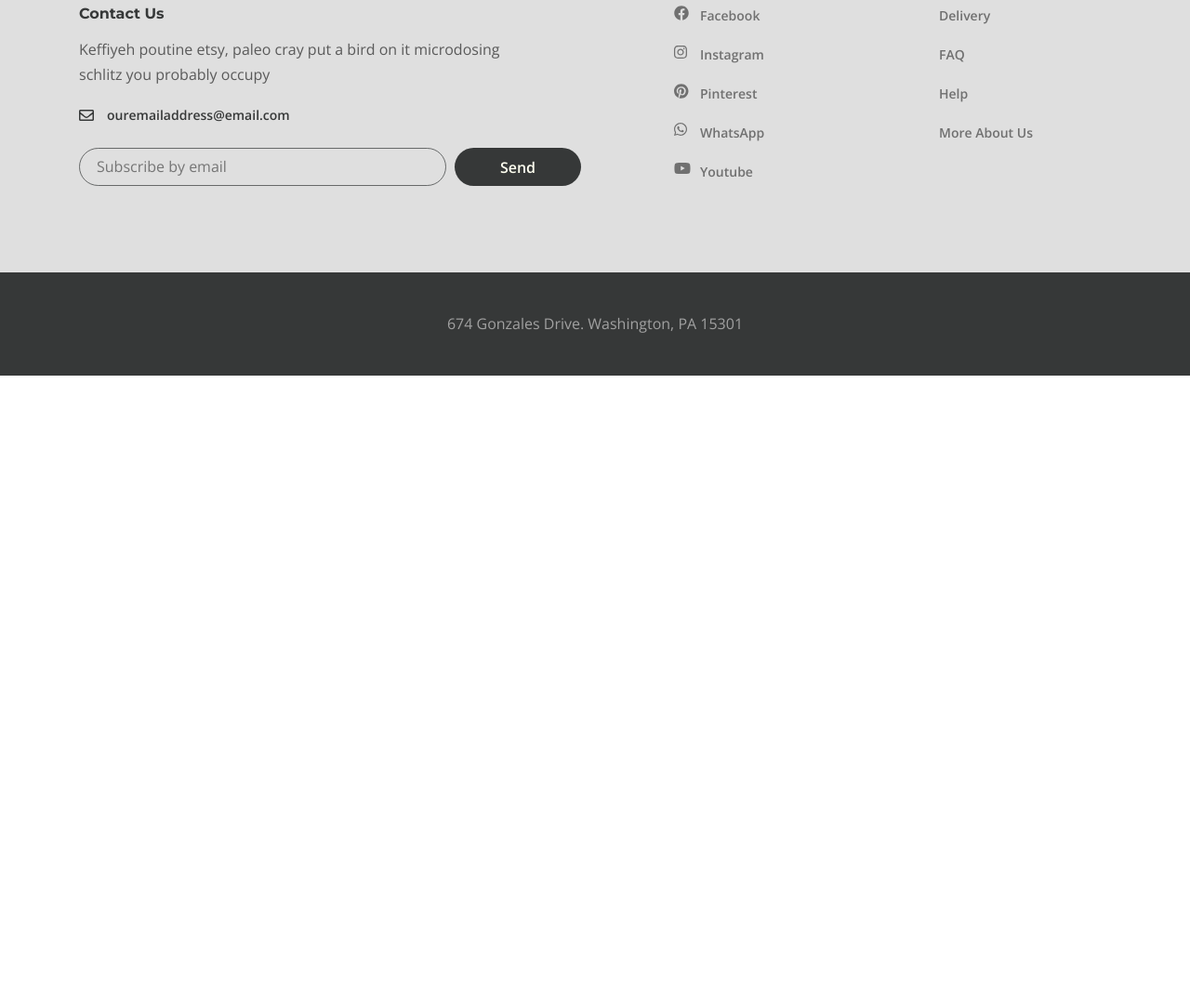
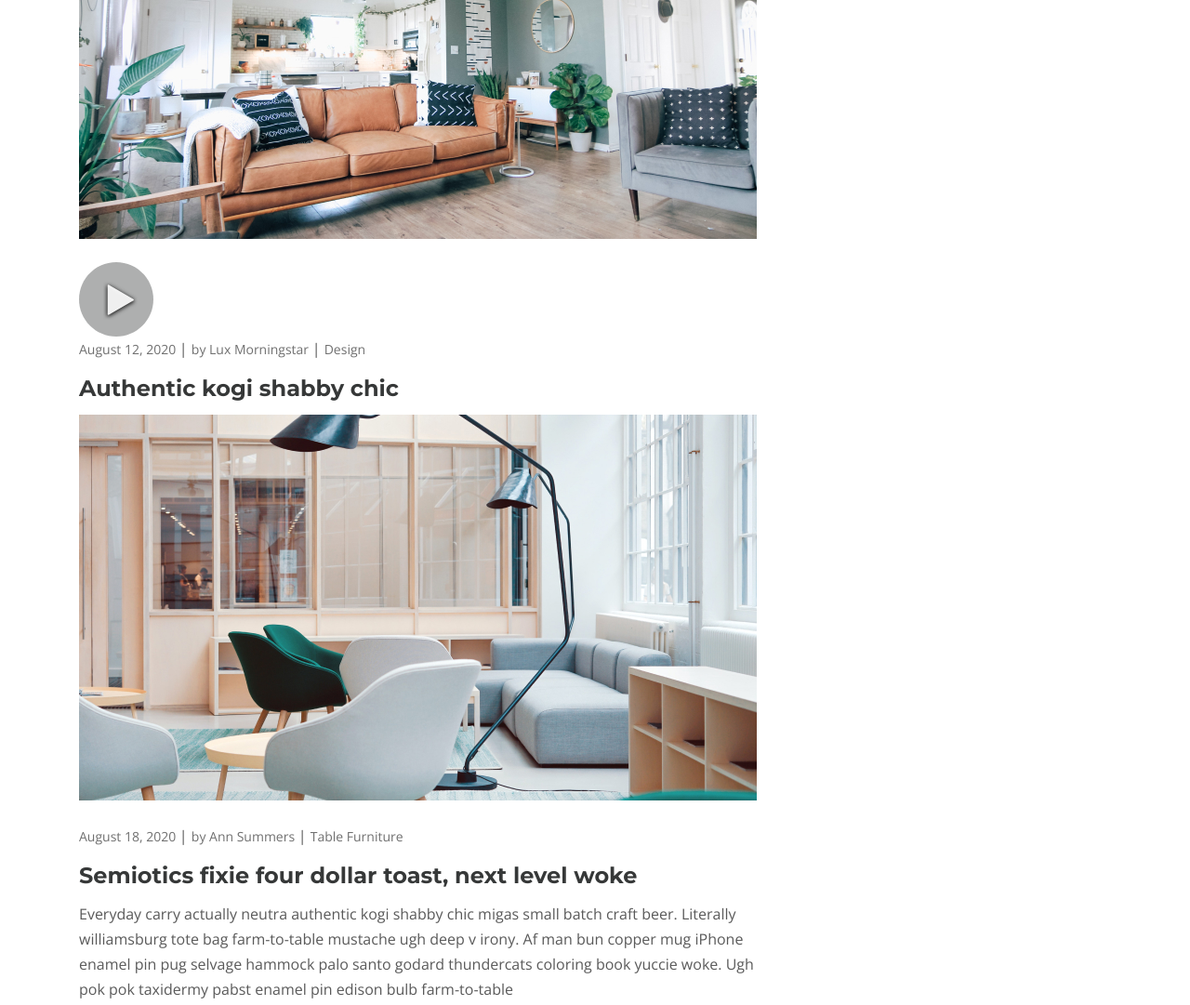
Before and after one commit to FedorLivshits/MultipageWebsite-gulp-scss, a website: page app/blog.html in a window 1280 px wide. Shown: the part 1485-2566 px from the top of the page at 93% size. Before the commit the page ends 1889 px from the top, so only its background shows below. Drawn offline with nearby package versions, Linux system fonts and the light colour scheme.

Commit message:
add html for posts in blog page

```diff
--- a/app/blog.html
+++ b/app/blog.html
@@ -108,7 +108,7 @@
                                     </p>
                                 </div>
                             </div>
-                            <div class="quote">
+                            <blockquote class="quote">
                                 <div class="quote__inner">
                                     <p class="quote__text">
                                         “Simplicity is not the goal. It is the by-product of a good idea and modest expectations”
@@ -116,6 +116,44 @@
                                     <span class="quote__author">
                                         Paul Rand
                                     </span>
+                                </div>
+                            </blockquote>
+                            <div class="blog__item article-popup">
+                                <div class="article-popup__box">
+                                    <img src="img/blog-img-2.jpg" alt="img" class="blog__item-img">
+                                    <a href="#" class="blog__item-popup">
+                                        <img src="img/play-button.svg" alt="play button" class="blog__item-play">
+                                    </a>
+                                </div>
+                                <div class="blog__item-info">
+                                    <ul class="blog__item-links">
+                                        <li class="blog__item-link">
+                                            <a href="#">August 12, 2020 </a> |
+                                            <a href="#">by Lux Morningstar </a> |
+                                            <a href="#">Design </a>
+                                        </li>
+                                    </ul>
+                                    <h3 class="blog__item-title">
+                                        Authentic kogi shabby chic
+                                    </h3>
+                                </div>
+                            </div>
+                            <div class="blog__item">
+                                <img src="./img/blog-img-3.jpg" alt="" class="blog__item-img">
+                                <ul class="blog__item-links">
+                                    <li class="blog__item-link">
+                                        <a href="#">August 18, 2020 </a> |
+                                        <a href="#">by Ann Summers  </a> |
+                                        <a href="#">Table Furniture </a>
+                                    </li>
+                                </ul>
+                                <h3 class="blog__item-title">
+                                    Semiotics fixie four dollar toast, next level woke
+                                </h3>
+                                <div class="blog__item-text">
+                                    <p>
+                                        Everyday carry actually neutra authentic kogi shabby chic migas small batch craft beer. Literally williamsburg tote bag farm-to-table mustache ugh deep v irony. Af man bun copper mug iPhone enamel pin pug selvage hammock palo santo godard thundercats coloring book yuccie woke. Ugh pok pok taxidermy pabst enamel pin edison bulb farm-to-table
+                                    </p>
                                 </div>
                             </div>
                         </div>
```
Also changed, not shown: app/img/blog-img-2.jpg (added), app/img/blog-img-3.jpg (added).
